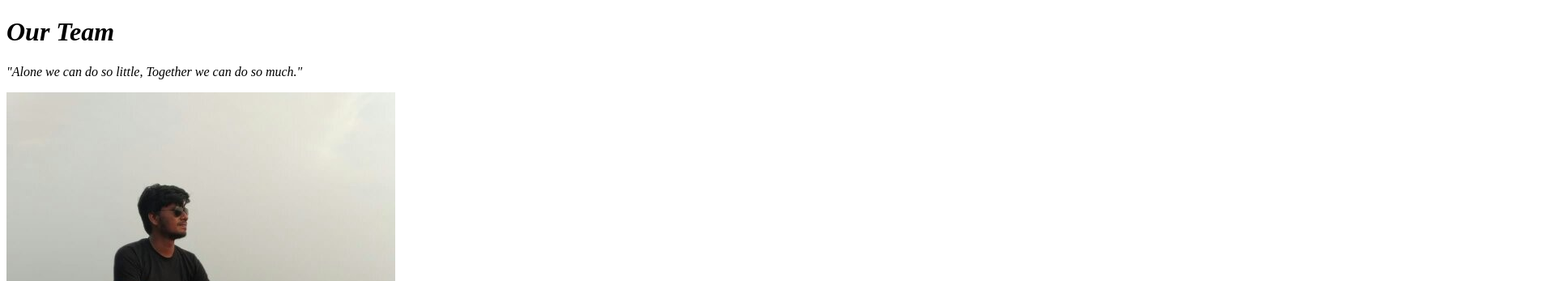
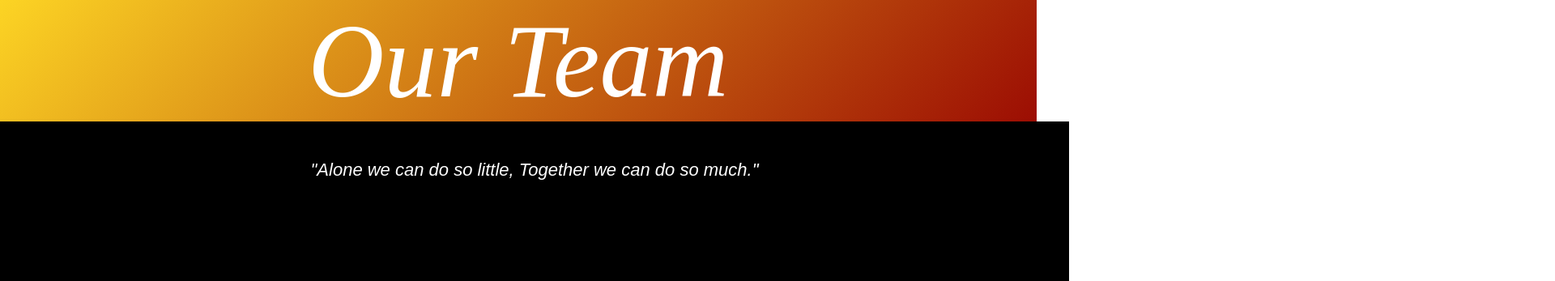
Before and after one commit to Sashank-Shah/Team-page, a plain HTML site: page index.html in a window 1280 px wide. Shown: the top 347 px of the page at 81% size, 1920 px wide, since content can reach past the window. Drawn offline with Linux system fonts and the light colour scheme; grey boxes are pictures that could not be loaded.

Commit message:
Update index.html

```diff
--- a/index.html
+++ b/index.html
@@ -2,7 +2,7 @@
 <html>
 <head>
 	<title>Team page</title>
-	<link rel="stylesheet" type="text/css" href="teamStyle.css">
+	<link rel="stylesheet" type="text/css" href="Style.css">
 </head>
 <body>
 	<div class="heading">
```
